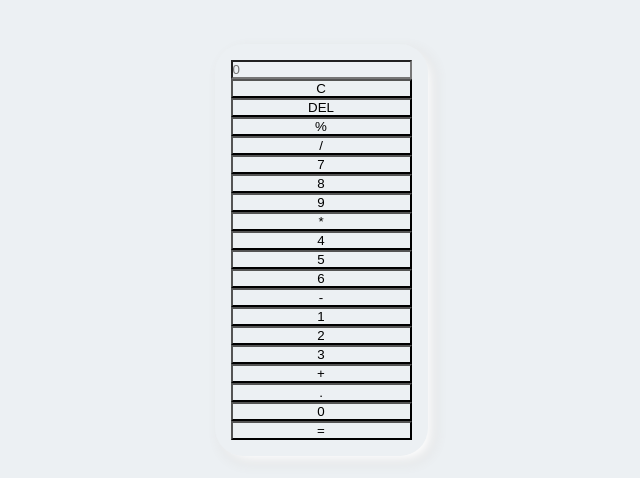
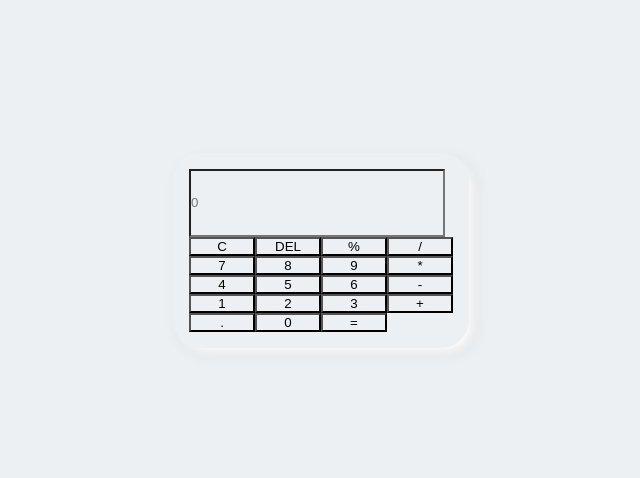
Before and after one commit to Azeezjim/Calculato, a plain HTML site: page index.html in a window 1280 px wide. Shown: the part 150-628 px from the top of the page, without its empty margins (319-959 px from the left). Drawn offline with Linux system fonts and the light colour scheme.

Commit message:
latest commit of the day

```diff
--- a/style.css
+++ b/style.css
@@ -19,4 +19,14 @@
   border-radius: 28px;
   padding: 16px;
   display: grid;
+  grid-template-columns: repeat(4,66px);
 }
+
+input{
+  grid-column: span 4;
+  height: 68px;
+  width: 256px;
+  box-shadow: inset 6px 6px 13px #fff, 6px, 6px, 13px, rgba(0,0,0,0.16);
+  background-color: #ecf0f3;
+  bottom: none;
+}
```
